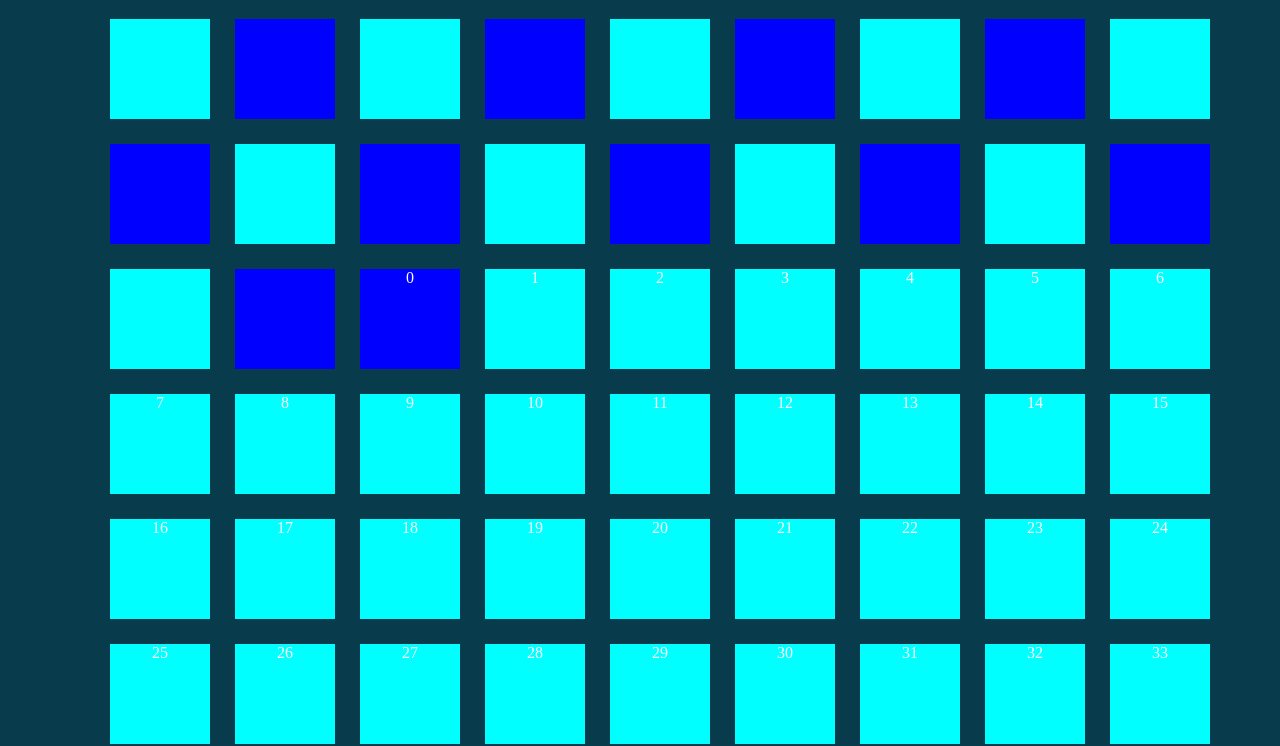
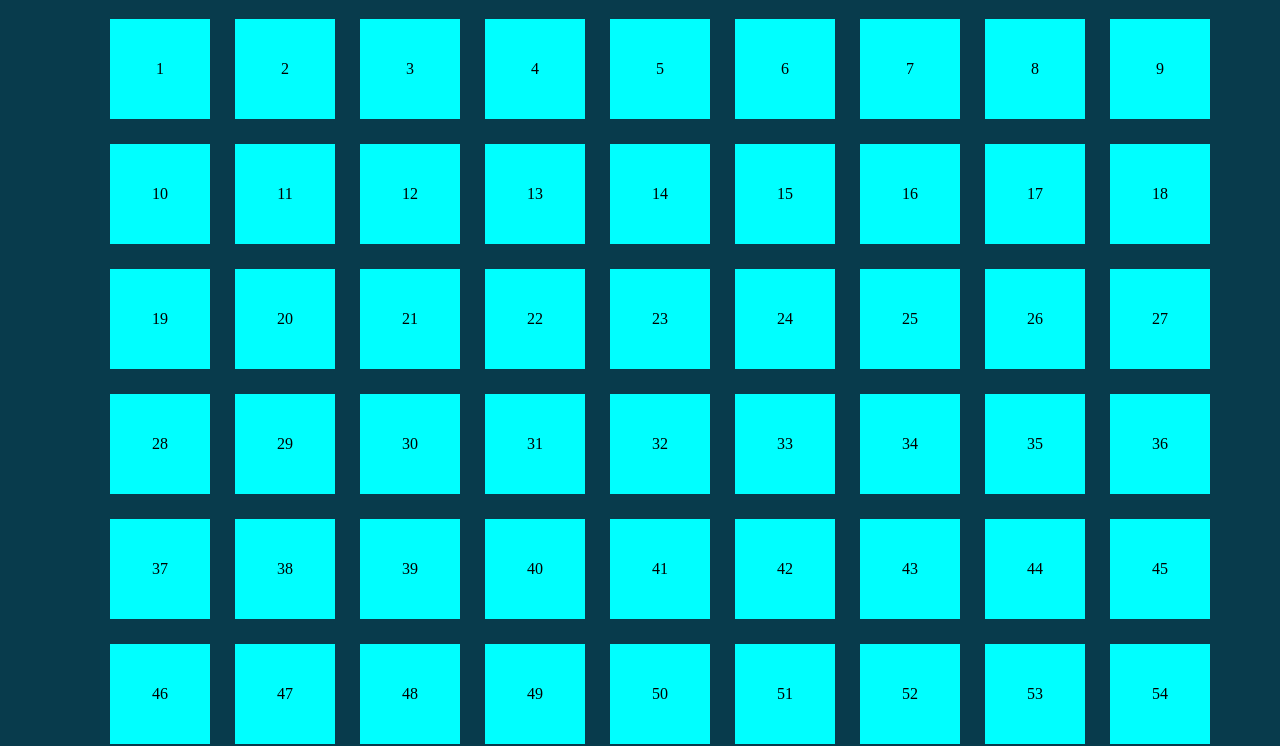
Before and after one commit to Aribunfi/js-fizzbuzz, a plain HTML site: page index.html in a window 1280 px wide. Shown: the part 61-807 px from the top of the page. Drawn offline with Linux system fonts and the light colour scheme.

Commit message:
correzioni - numeri e scritte centrate

```diff
--- a/index.html
+++ b/index.html
@@ -12,26 +12,7 @@
     <h1>FizzBuzz DOM</h1>
 
     <ul id="list">
-        <li class="box-dispari"></li>
-        <li class="box-pari"></li>
-        <li class="box-dispari"></li>
-        <li class="box-pari"></li>
-        <li class="box-dispari"></li>
-        <li class="box-pari"></li>
-        <li class="box-dispari"></li>
-        <li class="box-pari"></li>
-        <li class="box-dispari"></li>
-        <li class="box-pari"></li>
-        <li class="box-dispari"></li>
-        <li class="box-pari"></li>
-        <li class="box-dispari"></li>
-        <li class="box-pari"></li>
-        <li class="box-dispari"></li>
-        <li class="box-pari"></li>
-        <li class="box-dispari"></li>
-        <li class="box-pari"></li>
-        <li class="box-dispari"></li>
-        <li class="box-pari"></li>
+
 
     </ul>
 
--- a/main.js
+++ b/main.js
@@ -5,7 +5,7 @@ const listEl = document.getElementById("list");
 console.log("inizio ciclo");
 
 
-for (let i=0; i<=100; i++) {
+for (let i=1; i<=100; i++) {
 
     if (i / 2 == 0) {
         listEl.innerHTML += `<li class="box box-pari">${i}</li>`;
--- a/style.css
+++ b/style.css
@@ -11,7 +11,9 @@
 .box {
     height: 100px;
     width: 100px;
+    line-height: 100px;
     text-align: center;
+    vertical-align: middle;
 }
 
 .box-pari {
@@ -28,6 +30,10 @@
 
 body {
     background-color: #083b4c;
-    color: white;
+    color: black;
     text-align: center;
 }
+
+h1 {
+    color: white;
+}
```
